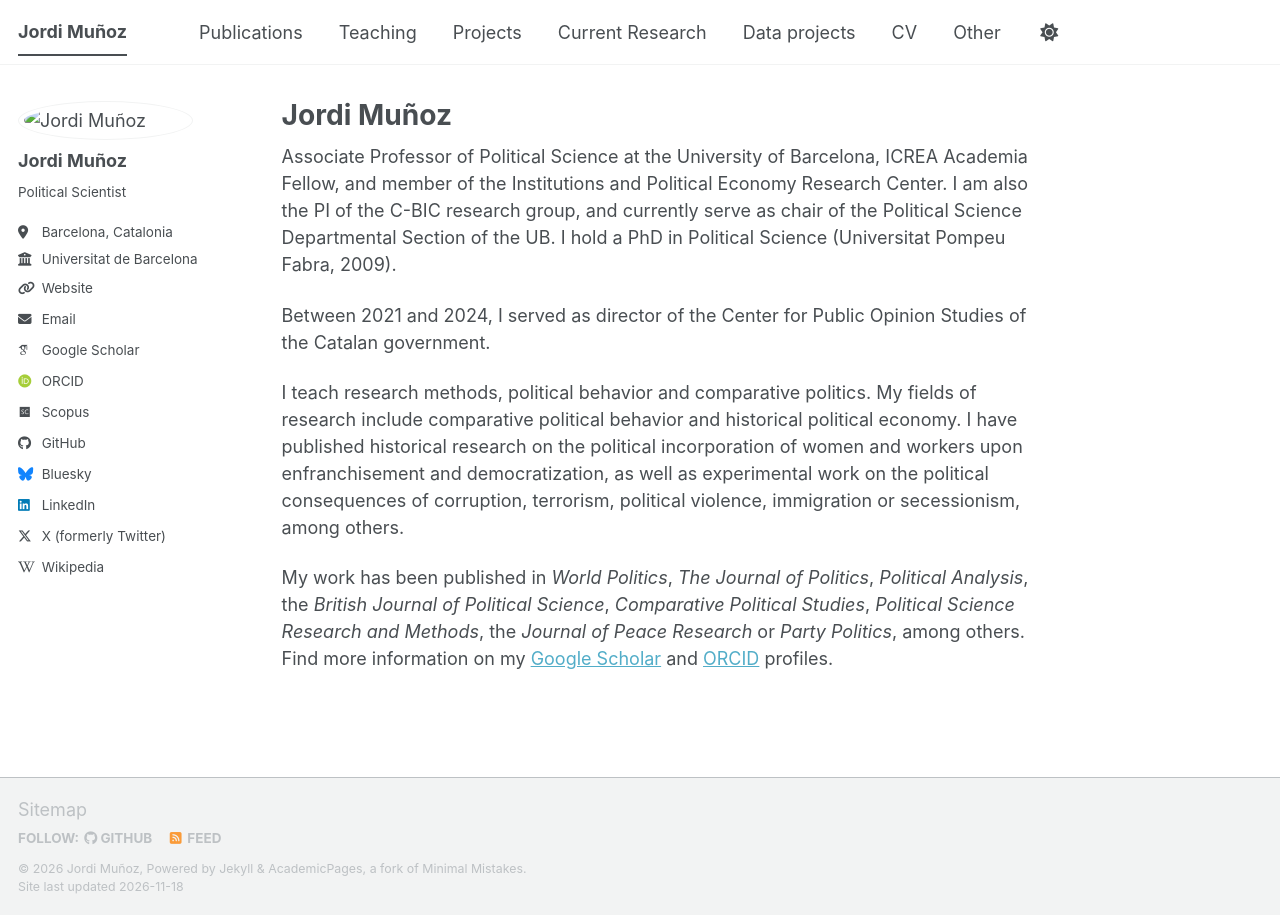
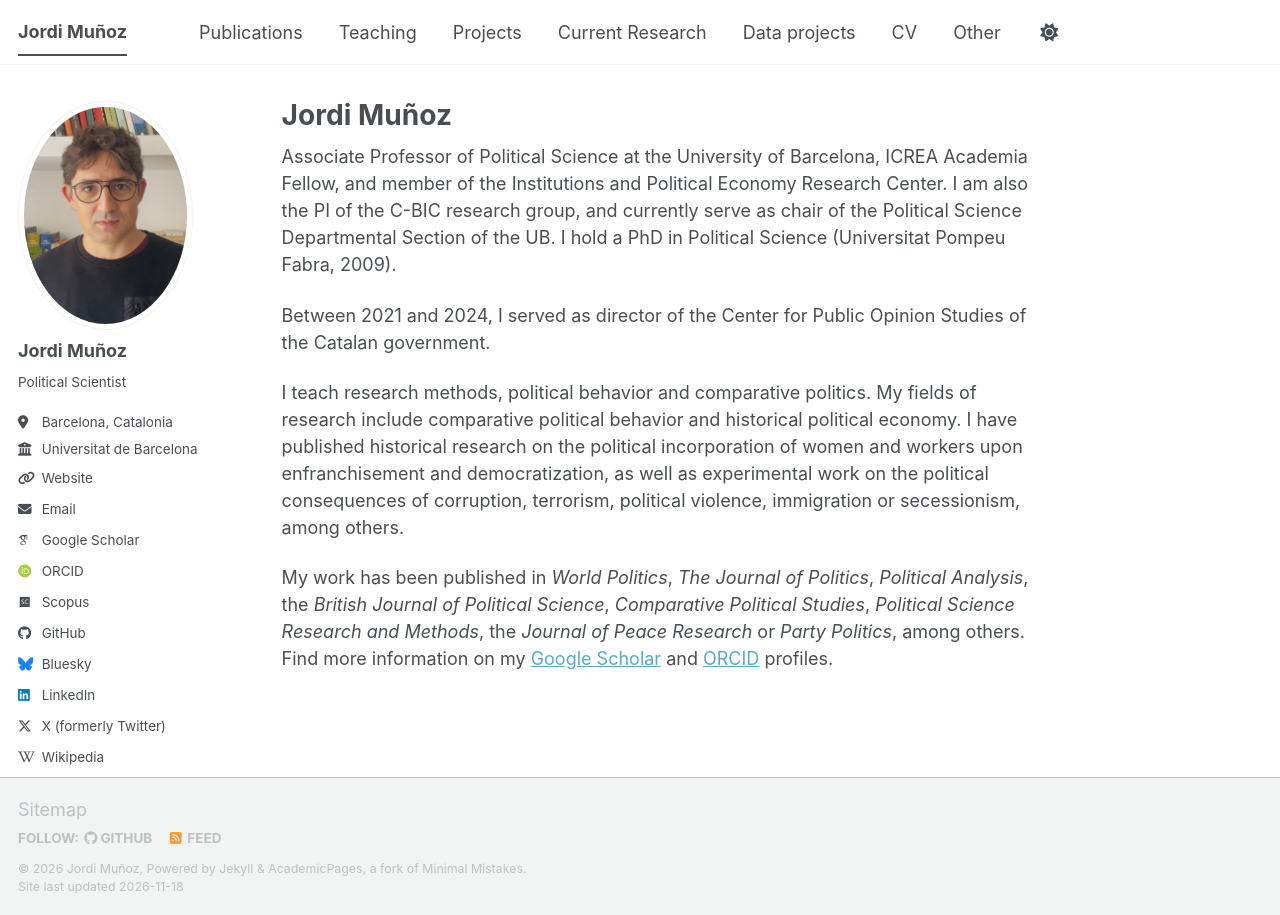
Before and after one commit to jordi-munoz/jordi-munoz.github.io, a Jekyll site: the page built from _pages/about.md, in a window 1280 px wide. Built offline with Jekyll 4.4.1, drawn with Linux system fonts in a browser that asks for light colours; some web fonts are replaced; a script bundle is joined from its source files by our own code; library files that are not in the unit come from our copies.

Commit message:
fix: correct avatar path so the profile photo loads
The author-profile include already prepends /images/, so the avatar
setting must be a bare filename.

Co-Authored-By: Claude Opus 5.5 <noreply@anthropic.com>

```diff
--- a/_config.yml
+++ b/_config.yml
@@ -23,7 +23,7 @@ repository               : "jordi-munoz/jordi-munoz.github.io"
 #               Additional customization can be done by editing /_includes/author-profile.html
 author:
   # Biographic information
-  avatar           : "images/profile-2026.jpg"
+  avatar           : "profile-2026.jpg"
   name             : "Jordi Muñoz"
   pronouns         : # example: "she/her"
   bio              : "Political Scientist"
```
